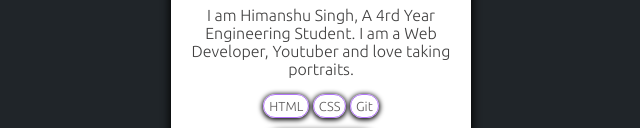
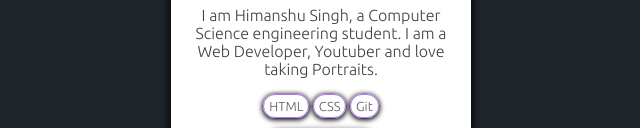
Before and after one commit to cypher9518/Profile-card, a plain HTML site: page index.html in a window 1280 px wide. Shown: the part 423-551 px from the top of the page, without its empty margins (319-959 px from the left). Drawn offline with Linux system fonts and the light colour scheme.

Commit message:
minor changes

```diff
--- a/index.html
+++ b/index.html
@@ -25,7 +25,7 @@
           <h4>Web Developer 💻</h4>
         </div>
         <div>
-            <p>I am Himanshu Singh, A 4rd Year Engineering Student. I am a Web Developer, Youtuber and love taking portraits.</p>
+            <p>I am Himanshu Singh, a Computer Science engineering student. I am a Web Developer, Youtuber and love taking Portraits.</p>
         </div>
         <div class="skill">
             <a href="">HTML</a>
```
